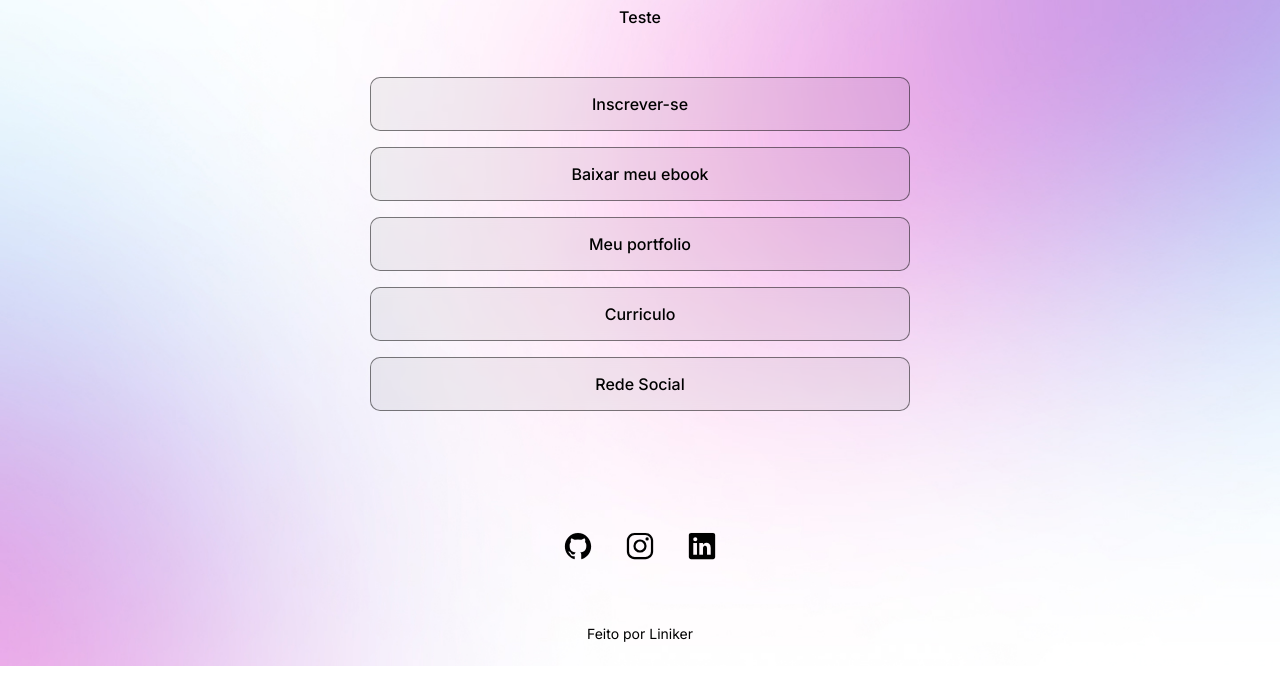
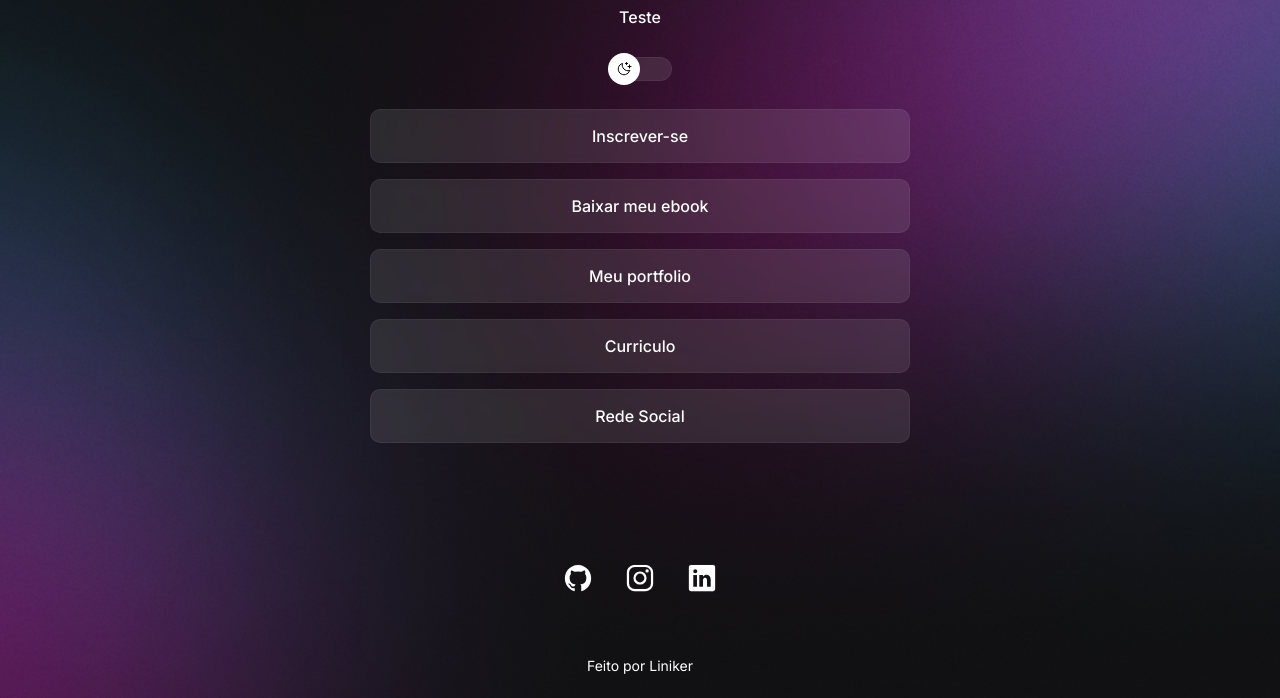
Before and after one commit to LinikerLopes/DevLinks, a plain HTML site: page index.html in a window 1280 px wide. Shown: the part 194-892 px from the top of the page. Before the commit the page ends 860 px from the top, so only its background shows below. Drawn offline with nearby package versions, Linux system fonts and the light colour scheme.

Commit message:
Salvando 1.1

```diff
--- a/index.html
+++ b/index.html
@@ -1,5 +1,5 @@
 <!DOCTYPE html>
-<html lang="pt-br" class="light">
+<html lang="pt-br" class="">
   <head>
     <link rel="preconnect" href="https://fonts.googleapis.com"/>
     <link rel="preconnect" href="https://fonts.gstatic.com" crossorigin/>
@@ -14,6 +14,10 @@
         <div id="profile">
             <img src="./assets/avatar.png" alt=""/>
             <p>Teste</p>
+        </div>
+        <div id="switch">
+          <button></button>
+          <span></span>
         </div>
         <ul>
           <li><a href="#">Inscrever-se</a></li>
--- a/style.css
+++ b/style.css
@@ -10,6 +10,7 @@
   --stroke-color: rgba(255,255,255,0.05);
   --surface-color: rgba(255,255,255,0.1);
   --highlight-color: rgba(255,255,255,0.2);
+  --switch-bg-url: url(./moon-star.svg);
 }
 
 /*Modo Claro*/
@@ -19,6 +20,7 @@
   --stroke-color: rgba(0,0,0,0.5);
   --surface-color: rgba(0,0,0,0.05);
    --highlight-color: rgba(0,0,0,0.1);
+   --switch-bg-url: url(./sun.svg);
 }
 
 body * {
@@ -34,6 +36,8 @@ body {
   margin: 56px auto;
   padding: 0 24px;
 }
+
+/*PROFILE*/
 #profile{
   text-align: center;
   padding: 24px;
@@ -49,7 +53,43 @@ margin: auto;
   line-height: 24px;
   margin-top: 8px;
 }
+/* SWitch */
+#switch{
+  position: relative;
+  width: 64px;
+  margin: 4px auto;
 
+}
+#switch button{
+  width: 32px;
+  height: 32px;
+  background: white var(--switch-bg-url) no-repeat center;
+  border: 0;
+  border-radius: 50%;
+
+  position: absolute;
+  top: 50%;
+  left: 0;
+  z-index: 1;
+  transform: translateY(-50%);
+}
+.light #switch button{
+  right: 0;
+  left: initial;
+}
+
+#switch span{
+  display: block;
+  width: 64px;
+  height: 24px;
+
+  background: var(--surface-color);
+
+  border: 1px solid var(--stroke-color);
+  backdrop-filter: blur(4px);
+  -webkit-backdrop-filter: blur(4px);
+  border-radius: 9999px;
+}
 /* links */
 
 ul{
```
Also changed, not shown: assets/avatar.png, moon-star.svg (added), sun.svg (added).
